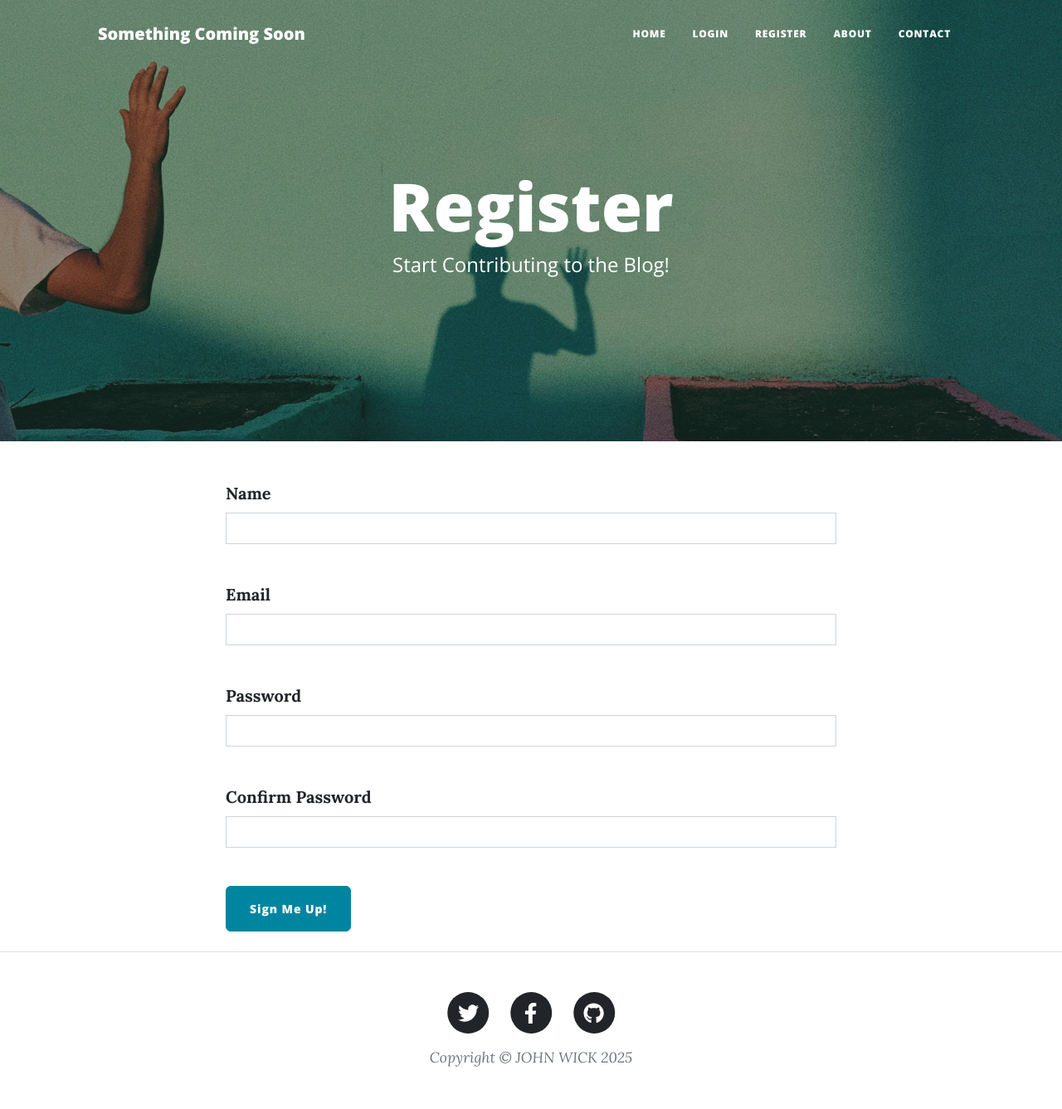
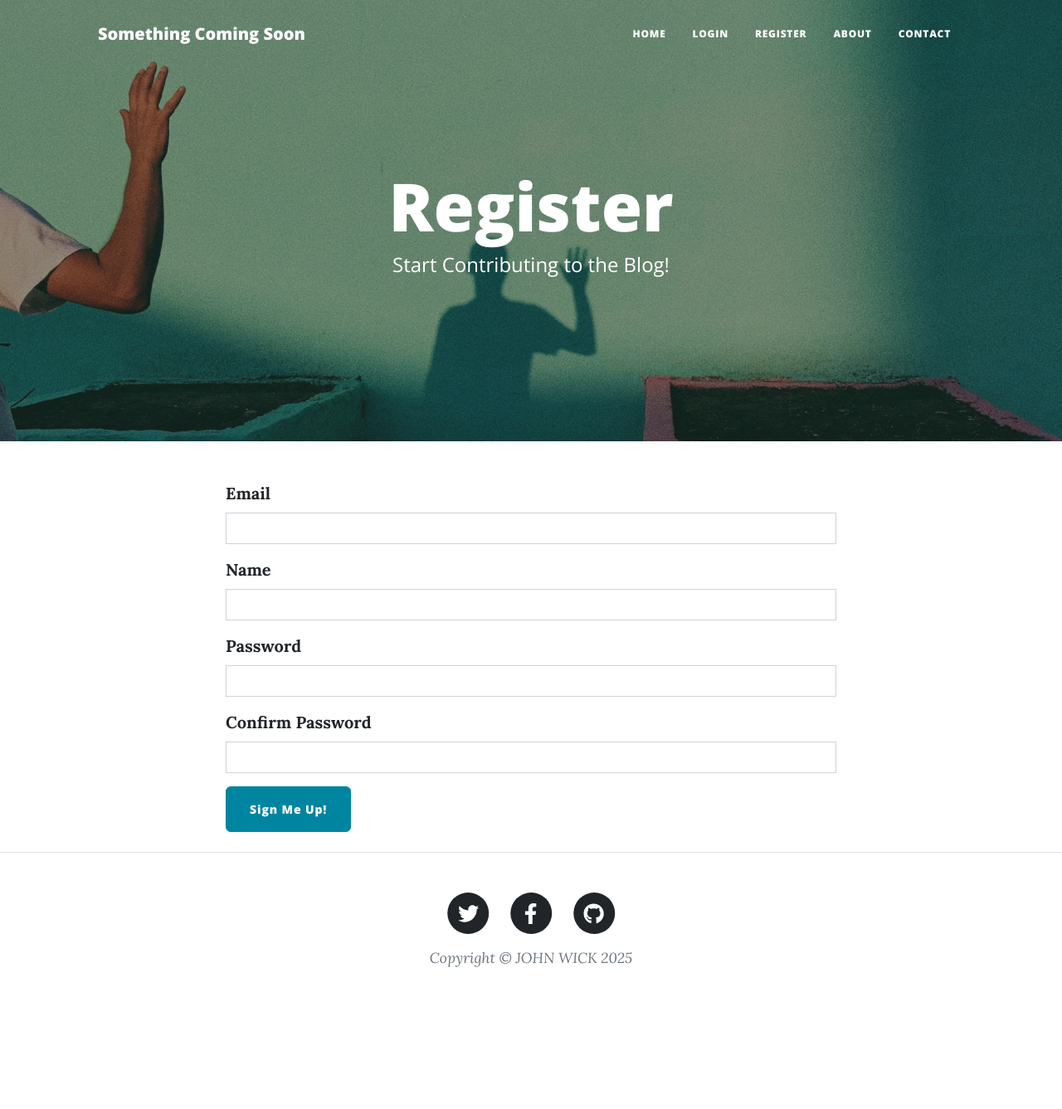
Before and after one commit to amastronaut5/BLOGS_WEBSITE, a Flask app: page /register in a window 1280 px wide. Shown: the whole page at 83% size. After the commit the page ends 1166 px from the top, so only its background shows below. Run offline with Flask 3, Linux system fonts and the light colour scheme; some libraries are stand-ins or nearby versions.

Commit message:
Update register.html

```diff
--- a/templates/register.html
+++ b/templates/register.html
@@ -1,7 +1,11 @@
-{% block content %}
-{% include "header.html" %}
+{% from "bootstrap5/form.html" import render_form %} {% block content %} {%
+include "header.html" %}
 
-<header class="masthead" style="background-image: url('../static/assets/img/register-bg.jpg')">
+<!-- Page Header -->
+<header
+  class="masthead"
+  style="background-image: url('../static/assets/img/register-bg.jpg')"
+>
   <div class="container position-relative px-4 px-lg-5">
     <div class="row gx-4 gx-lg-5 justify-content-center">
       <div class="col-md-10 col-lg-8 col-xl-7">
@@ -18,98 +22,11 @@
   <div class="container">
     <div class="row">
       <div class="col-lg-8 col-md-10 mx-auto">
-        <form method="POST" action="{{ url_for('register') }}">
-            {{ form.hidden_tag() }}
-
-            <div class="mb-3">
-                {{ form.name.label(class="form-label") }}
-                {{ form.name(class="form-control", id="name") }}
-                <span class="error" id="name-error"></span>
-                {% for error in form.name.errors %}
-                  <span class="text-danger">{{ error }}</span>
-                {% endfor %}
-            </div>
-
-            <div class="mb-3">
-                {{ form.email.label(class="form-label") }}
-                {{ form.email(class="form-control", id="email") }}
-                <span class="error" id="email-error"></span>
-                {% for error in form.email.errors %}
-                  <span class="text-danger">{{ error }}</span>
-                {% endfor %}
-            </div>
-
-            <div class="mb-3">
-                {{ form.password.label(class="form-label") }}
-                {{ form.password(class="form-control", id="password") }}
-                <span class="error" id="password-error"></span>
-                {% for error in form.password.errors %}
-                  <span class="text-danger">{{ error }}</span>
-                {% endfor %}
-            </div>
-
-            <div class="mb-3">
-                {{ form.confirm_password.label(class="form-label") }}
-                {{ form.confirm_password(class="form-control", id="confirm_password") }}
-                <span class="error" id="confirm-error"></span>
-                {% for error in form.confirm_password.errors %}
-                  <span class="text-danger">{{ error }}</span>
-                {% endfor %}
-            </div>
-
-            <div>
-                {{ form.submit(class="btn btn-primary") }}
-            </div>
-        </form>
+      <!--Rendering the registration form here-->
+      {{render_form(form, novalidate=True, button_map={"submit": "primary"}) }}
       </div>
     </div>
   </div>
 </main>
 
-<script>
-document.addEventListener('DOMContentLoaded', function () {
-    document.getElementById('email').addEventListener('input', function () {
-        const email = this.value;
-        const errorSpan = document.getElementById('email-error');
-        const emailRegex = /^[^\s@]+@[^\s@]+\.[^\s@]+$/;
-        if (email && !emailRegex.test(email)) {
-            errorSpan.textContent = "Please enter a valid email address.";
-        } else {
-            errorSpan.textContent = "";
-        }
-    });
-
-    document.getElementById('password').addEventListener('input', function () {
-        const password = this.value;
-        const errorSpan = document.getElementById('password-error');
-        const passwordRegex = /^(?=.*[A-Z])(?=.*\d)(?=.*[@$!%*?&]).{8,}$/;
-        if (password && !passwordRegex.test(password)) {
-            errorSpan.textContent = "Password must be 8+ chars, 1 uppercase, 1 number, 1 special char.";
-        } else {
-            errorSpan.textContent = "";
-        }
-    });
-
-    document.getElementById('confirm_password').addEventListener('input', function () {
-        const confirm = this.value;
-        const password = document.getElementById('password').value;
-        const errorSpan = document.getElementById('confirm-error');
-        if (confirm && confirm !== password) {
-            errorSpan.textContent = "Passwords do not match.";
-        } else {
-            errorSpan.textContent = "";
-        }
-    });
-});
-</script>
-
-<style>
-.error {
-    color: red;
-    font-size: 0.9em;
-    margin-left: 10px;
-}
-</style>
-
-{% include "footer.html" %}
-{% endblock %}
+{% include "footer.html" %} {% endblock %}
```
